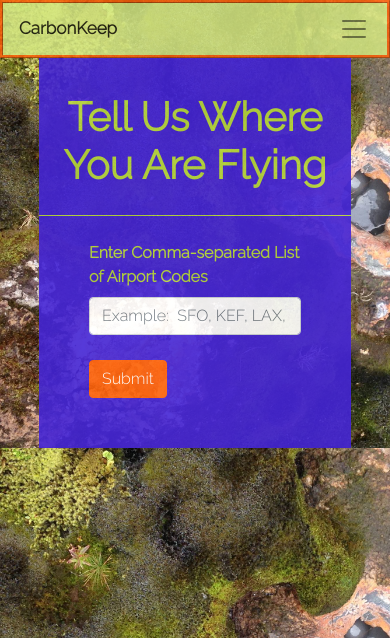
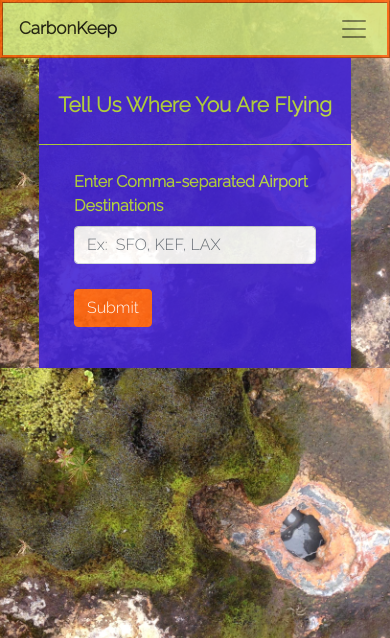
Before and after one commit to kc108/carbon-project, a Flask app: page /air_query in a window 390 px wide. Shown: the top 638 px of the page. Run offline with Flask 2, Linux system fonts and the light colour scheme; the visitor is signed in with stand-in values (Sample User, id 1); some libraries are stand-ins or nearby versions.

Commit message:
improving mobile-responsive design

```diff
--- a/static/css/style.css
+++ b/static/css/style.css
@@ -132,12 +132,22 @@ nav.navbar, #navbar-bg-base {
 .new-user-label, .aeroplane-label {
     color: #B8D93F;
     font-weight: bolder;
+    font-size: 1rem;
+}
+
+.aeroplane-label {
+    font-size: 1rem;
+}
+
+#placeholder-aero {
+    font-size: 1rem;
 }
 
 /*VEHICLE OFFSET STYLING*/
 .ground-query-title, .aeroplane-title, .dashboard-title {
     color: #B8D93F;
     font-weight: bolder;
+    font-size: 1.3rem;
 }
 
 .ground-labels {
@@ -164,7 +174,11 @@ nav.navbar, #navbar-bg-base {
 .edit-car-container,
 .aeroplane-est-results-container
 {
-    margin: 25px;
+    margin: 10px;
+}
+
+.aeroplane-form-container {
+    text-align: left;
 }
 
 .ground-line-break,
@@ -192,6 +206,7 @@ nav.navbar, #navbar-bg-base {
 .car-emission-results-title {
     color: #B8D93F;
     font-weight: bold;
+    font-size: 1.3rem;
 }
 
 .car-title-dashboard,
@@ -293,8 +308,12 @@ a.dashboard-aeroplane:hover {
     color: #B8D93F;
 }
 
-.edit-car-title {
+.edit-car-title, .edit-air-title {
     font-size: 1.4rem;
+}
+
+.edit-aero-title {
+    font-size: 1rem;
 }
 
 .car-edit-form {
@@ -331,6 +350,7 @@ a.dashboard-aeroplane:hover {
 .aeroplane-emission-results-show-offsets-btn2 {
     color: #B8D93F;
     margin: 33px;
+    font-size: 1.3rem;
 }
 
 .car-emission-results-city,
@@ -344,6 +364,7 @@ a.dashboard-aeroplane:hover {
 .aeroplane-emission-results-carbon-emissions {
     font-size: 1.13rem;
     line-height: 0.5em;
+    word-wrap: break-word;
 }
 
 
@@ -353,6 +374,7 @@ a.dashboard-aeroplane:hover {
 .aeroplane-emission-results-offset-cost,
 .aeroplane-emission-results-carbon-emissions {
     color: #B8D93F;
+    word-wrap: break-word;
 }
 
 
--- a/templates/air_query.html
+++ b/templates/air_query.html
@@ -7,8 +7,8 @@
 
 <form class="aeroplane-form-container" method="post">
     <div class="form-group">
-        <label class="aeroplane-label" for="airports">Enter Comma-separated List of Airport Codes</label>
-        <input type="text" name="airports" placeholder="Example:  SFO, KEF, LAX, SFO" class="form-control"
+        <label class="aeroplane-label" for="airports">Enter Comma-separated Airport Destinations</label>
+        <input type="text" name="airports" placeholder="Ex:  SFO, KEF, LAX" class="form-control" id="placeholder-aero"
             value="{{ request.form['airports'] }}"></input>
     </div>
     <div class="form-group">
```
